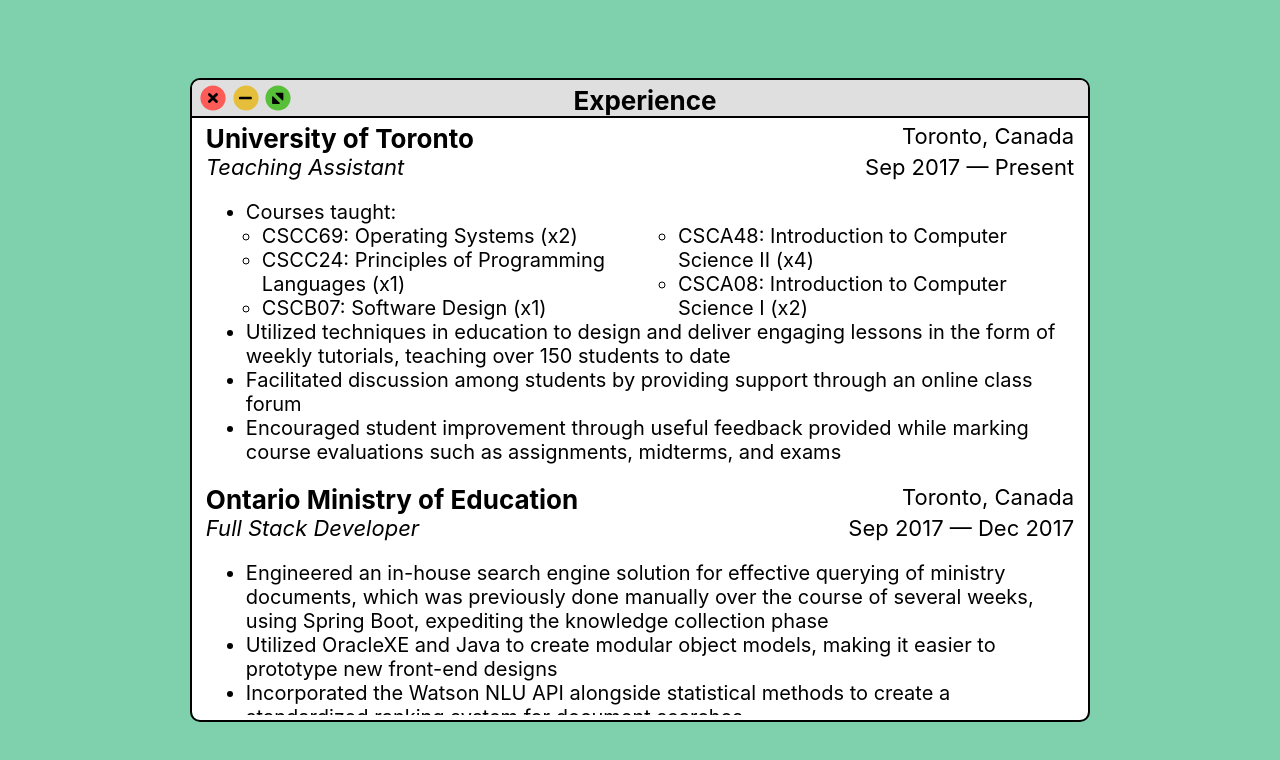
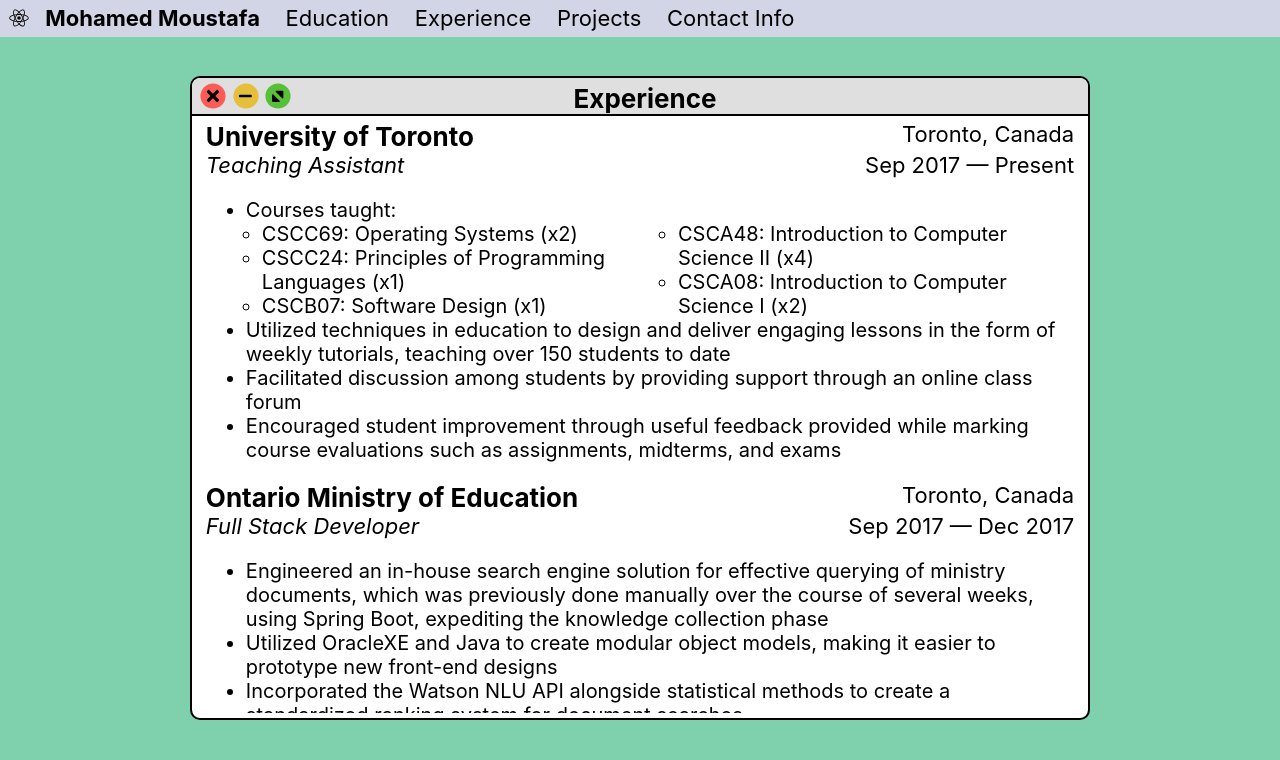
Before and after one commit to mohammadmoustafa/portfolio, a React (Create React App) app: page /education in a window 1280 px wide. Shown: the top 760 px of the page. Built offline with nearby package versions, Linux system fonts and the light colour scheme.

Commit message:
Added a menu bar with tooltips

```diff
--- a/package.json
+++ b/package.json
@@ -14,7 +14,9 @@
     "@testing-library/user-event": "^7.2.1",
     "react": "^16.13.0",
     "react-dom": "^16.13.0",
-    "react-scripts": "3.4.0"
+    "react-scripts": "3.4.0",
+    "react-tooltip": "^4.1.2",
+    "typeface-roboto": "0.0.75"
   },
   "scripts": {
     "start": "react-scripts start",
--- a/src/App.css
+++ b/src/App.css
@@ -3,49 +3,7 @@
   display: flex;
   flex-direction: column;
   align-items: center;
-  justify-content: center;
   font-size: calc(10px + 2vmin);
   background-color: #7fd1ae;
   overflow: hidden;
 }
-
-
-.App .section-header {
-  font-size: calc(10px + 4vmin);
-  font-weight: bold;
-  margin-bottom: 5px;
-  width: 100%;
-}
-
-.App-logo {
-  height: 40vmin;
-  pointer-events: none;
-}
-
-@media (prefers-reduced-motion: no-preference) {
-  .App-logo {
-    animation: App-logo-spin infinite 20s linear;
-  }
-}
-
-.App-header {
-  min-height: 100vh;
-  display: flex;
-  flex-direction: column;
-  align-items: center;
-  justify-content: center;
-  font-size: calc(10px + 2vmin);
-}
-
-.App-link {
-  color: #61dafb;
-}
-
-@keyframes App-logo-spin {
-  from {
-    transform: rotate(0deg);
-  }
-  to {
-    transform: rotate(360deg);
-  }
-}
--- a/src/App.js
+++ b/src/App.js
@@ -1,17 +1,15 @@
 import React from 'react';
 import logo from './logo.svg';
+import AppWindow from './components/AppWindow';
+import MenuBar from './components/MenuBar';
+
 import './App.css';
-import Education from './components/Education';
-import ExperienceSection from './components/ExperienceSection';
-import AppWindow from './components/AppWindow';
-
-// <Education school="University of Toronto" gradYear="2020" program="Computer Science" />
-// <img src={logo} className="App-logo" alt="logo" />
 
 function App() {
   return (
     <div className="App">
-      <AppWindow title="Experience"/>
+    	<MenuBar />
+    	<AppWindow title="Experience"/>
     </div>
   );
 }
--- a/src/components/AppWindow.js
+++ b/src/components/AppWindow.js
@@ -1,8 +1,8 @@
 import React, { Component } from 'react';
 import { FontAwesomeIcon } from '@fortawesome/react-fontawesome'
+import ReactTooltip from 'react-tooltip';
 
 import {
-	faExpandAlt,
 	faMinus,
 	faTimes,
 	faCaretDown,
@@ -10,11 +10,7 @@
 	faCircle
 } from '@fortawesome/free-solid-svg-icons'
 
-import {
-	faWindowMinimize,
-} from '@fortawesome/free-regular-svg-icons'
 
-import { faApple } from '@fortawesome/free-brands-svg-icons'
 import '../style/AppWindow.css';
 import ExperienceSection from './ExperienceSection';
 
@@ -32,12 +28,13 @@
 			<div className="TitleBar">
 				<span className="fa-layers fa-fw" onClick={this.props.windowClose}>
 					<FontAwesomeIcon icon={faCircle} style={{ color: `rgb(252, 91, 87)` }} />
-					<FontAwesomeIcon icon={faTimes} transform="shrink-7" />
+					<FontAwesomeIcon icon={faTimes} transform="shrink-5" />
 				</span>
 				<span className="fa-layers fa-fw" onClick={this.props.windowMin}>
 					<FontAwesomeIcon icon={faCircle} style={{ color: `rgb(229, 191, 60)` }} />
 					<FontAwesomeIcon icon={faMinus} transform="shrink-7" />
 				</span>
+
 				<span className="fa-layers fa-fw" onClick={this.props.windowMax}>
 					<FontAwesomeIcon icon={faCircle} style={{ color: `rgb(87, 192, 56)` }} />
 					<FontAwesomeIcon icon={faCaretDown} transform="shrink-5 down-2 left-2 rotate-45"/>
--- /dev/null
+++ b/src/components/MenuBar.js
@@ -0,0 +1,35 @@
+import React, { Component } from 'react';
+import { FontAwesomeIcon } from '@fortawesome/react-fontawesome';
+import { faReact } from '@fortawesome/free-brands-svg-icons';
+import ReactTooltip from 'react-tooltip';
+
+import '../style/MenuBar.css';
+
+class MenuBar extends Component {
+
+	render() {
+
+		return (
+				<div className="MenuBar">
+					<div data-tip="Made with React."
+						 data-place="bottom"
+						 data-effect="solid"
+						 data-type="info"
+						 data-offset="{'right': 60}"
+						 data-background-color="#008288"
+						 data-arrow-color={`rgba(255, 255, 255, 0)`}>
+						 <FontAwesomeIcon id="react-icon" icon={faReact} transform="shrink-4" />
+					</div>
+					<div id="me" className="MenuOption"><strong>Mohamed Moustafa</strong></div>
+					<div className="MenuOption">Education</div>
+					<div className="MenuOption">Experience</div>
+					<div className="MenuOption">Projects</div>
+					<div className="MenuOption">Contact Info</div>
+					<ReactTooltip />
+				</div>
+			);
+	}
+
+}
+
+export default MenuBar;
--- a/src/style/AppWindow.css
+++ b/src/style/AppWindow.css
@@ -10,6 +10,7 @@
 	overflow: hidden;
 	display:flex;
 	flex-flow: column;
+	margin-top: 3%;
 }
 
 .AppWindow-min {
--- a/src/style/Experience.css
+++ b/src/style/Experience.css
@@ -19,7 +19,7 @@
 .Experience  .info {
 	display: flex;
 	justify-content: space-between;
-	font-size: calc(6px + 2vmin);;
+	font-size: calc(6px + 2vmin);
 }
 
 .Experience .info .title {
--- /dev/null
+++ b/src/style/MenuBar.css
@@ -0,0 +1,16 @@
+.MenuBar {
+	width: 100%;
+	background-color: rgb(210, 213, 230);
+	display: flex;
+	padding: 0.25% 0% 0.25% 1%;
+}
+
+.MenuBar .MenuOption {
+	font-size: calc(6px + 2vmin);
+	padding: 0.15% 1% 0 1%;
+	color: black;
+}
+
+.MenuBar .MenuOption:hover {
+	background-color: blue;
+}
```
Also changed, not shown: 1 other file (tests, documents, lock files or other folders).
